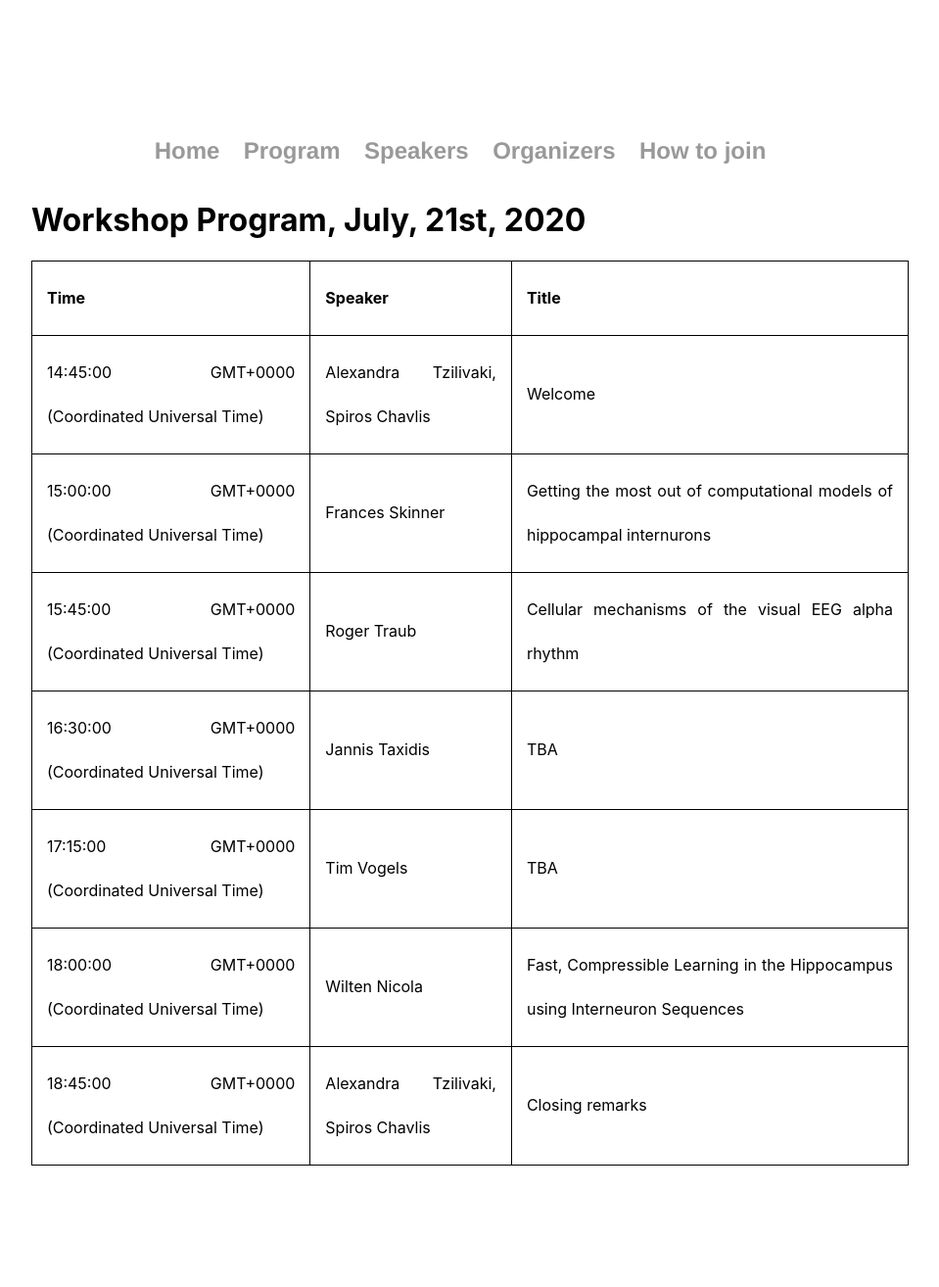
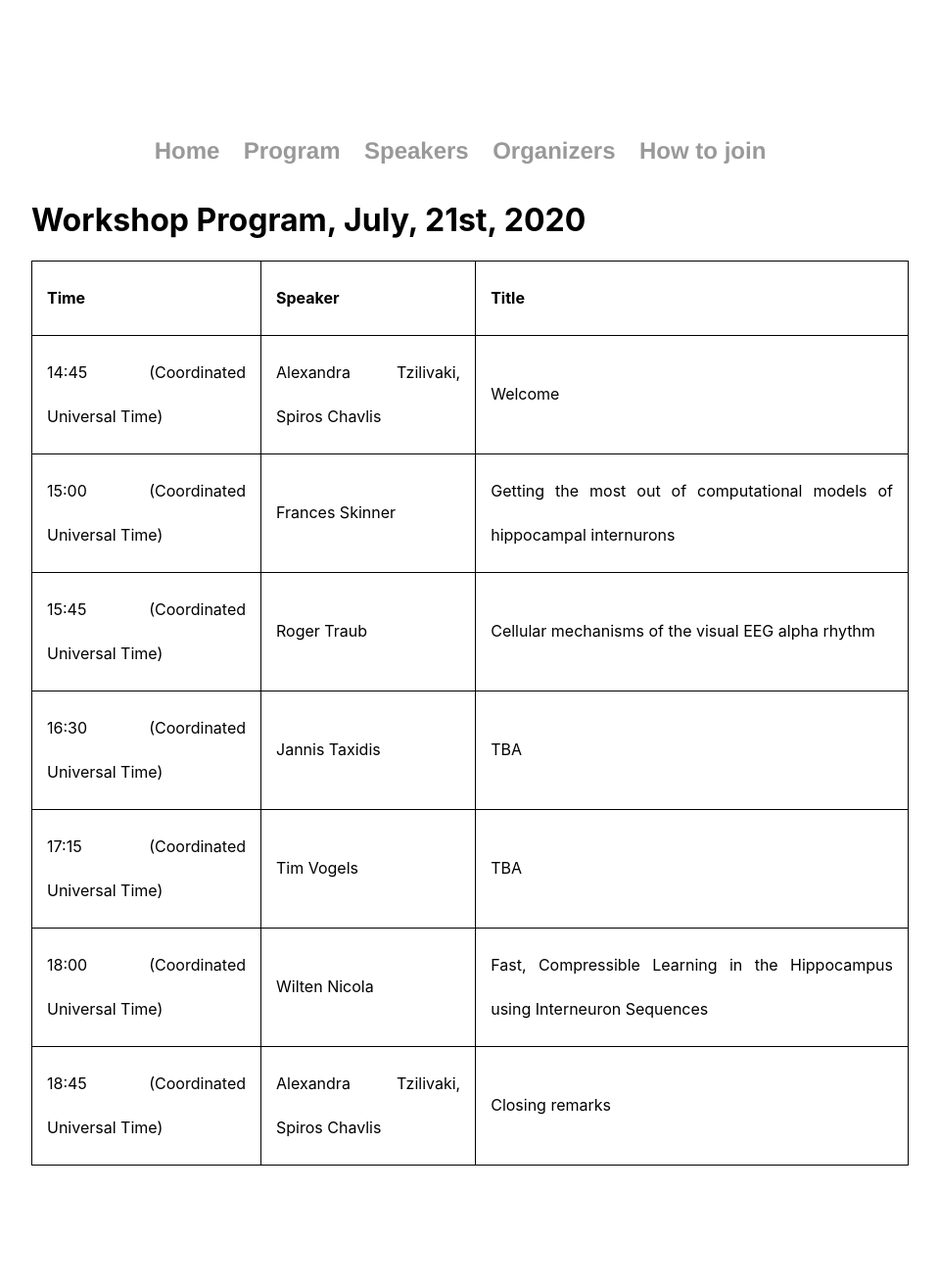
Before and after one commit to spirosChv/ocns2021interneurons, a Jekyll site: the page built from program/index.html, in a window 1280 px wide. Shown: the whole page at 98% size, without its empty margins (160-1119 px from the left). Built offline with Jekyll 4.4.1, drawn with Linux system fonts in a browser that asks for light colours; part of the change alters nothing that is shown.

```diff
--- a/program/index.html
+++ b/program/index.html
@@ -9,7 +9,8 @@ title: Workshop Program
         function localize(t)
         {
           var d=new Date(t+" UTC");
-          document.write(d.toString().replace(/.*2020/g,""));
+		  var g = d.toString().replace(/.*2020/g,"").replace(/GMT/g,"");
+          document.write(g.slice(0, 6) + g.slice(15, g.length));
         }
     </script>
 
@@ -19,12 +20,6 @@ title: Workshop Program
     </style>
 
     <h1> Workshop Program, July, 21st,  2020</h1>
-
-
-    <script>
-    var dt = new Date();
-    document.getElementById("datetime").innerHTML = (("0"+dt.getDate()).slice(-2)) +"."+ (("0"+(dt.getMonth()+1)).slice(-2)) +"."+ (dt.getFullYear()) +" "+ (("0"+dt.getHours()).slice(-2)) +":"+ (("0"+dt.getMinutes()).slice(-2));
-    </script>
 
 <p id="local"></p>
 
```
